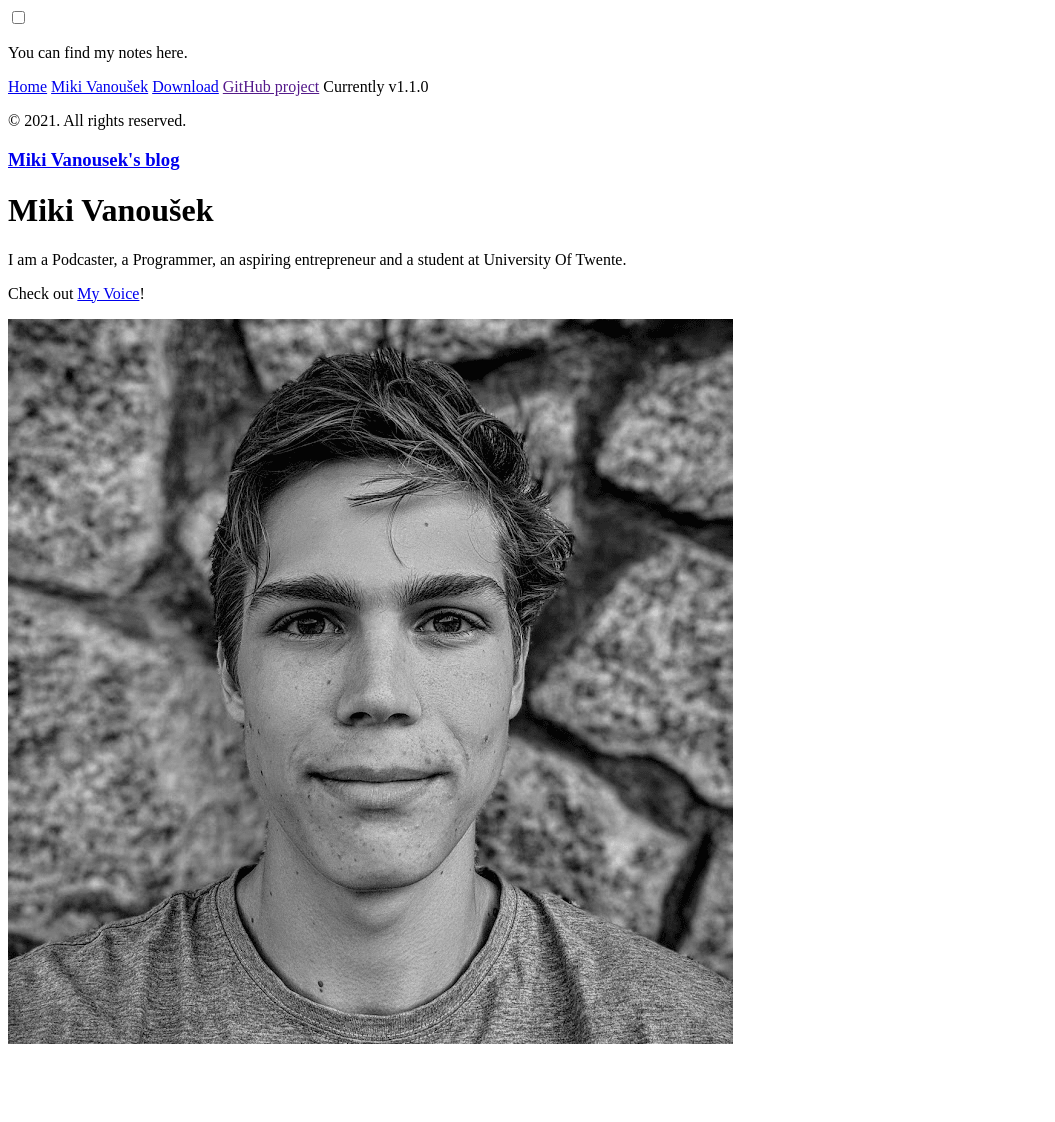
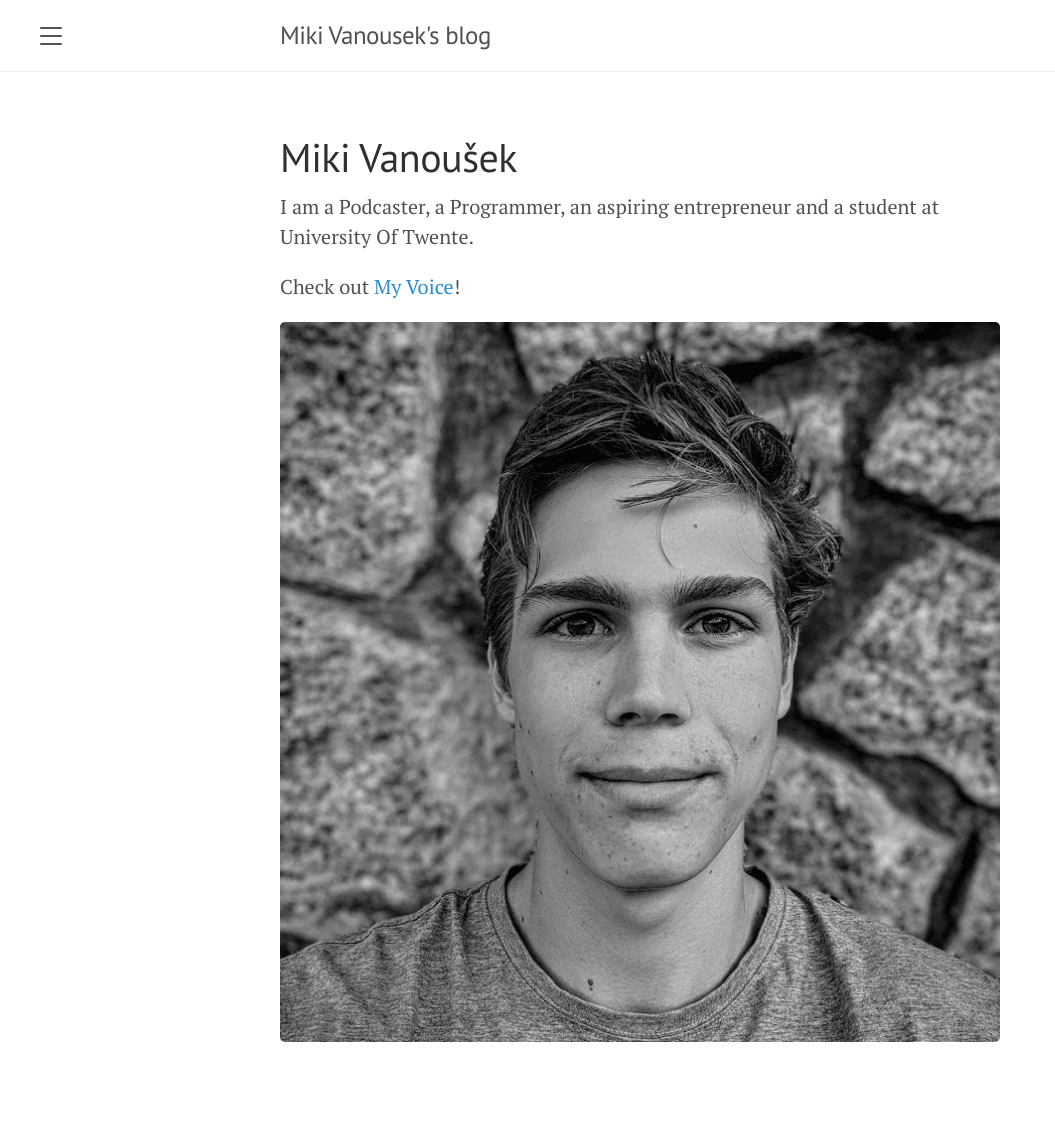
Before and after one commit to MikiVanousek/blog, a Jekyll site: the page built from about.md, in a window 1280 px wide. Shown: the whole page, without its empty margins (0-1055 px from the left). Built offline with Jekyll 4.4.1, drawn with Linux system fonts in a browser that asks for light colours; before the commit the page ends 1064 px from its top, so only the background shows below that.

Commit message:
fixed config #2

```diff
--- a/_config.yml
+++ b/_config.yml
@@ -2,8 +2,8 @@
 title:               Miki Vanousek's blog
 tagline:
 description:         'You can find my notes here.'
-url:                 '/blog/'
-baseurl:             'https://mikulasvanousek.github.io'
+baseurl:             /blog/
+url:                 https://mikulasvanousek.github.io
 paginate:            5
 permalink:           pretty
 
```
